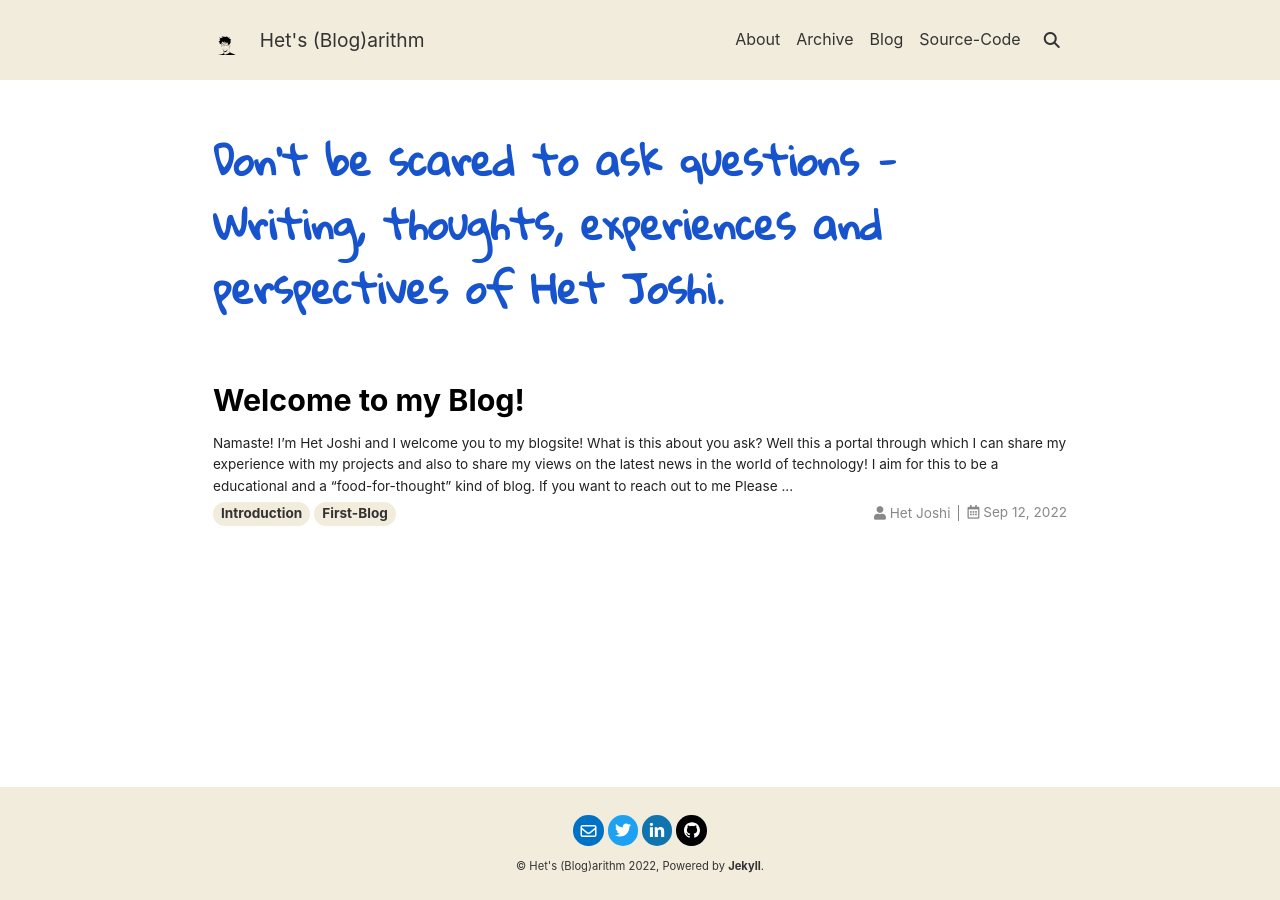
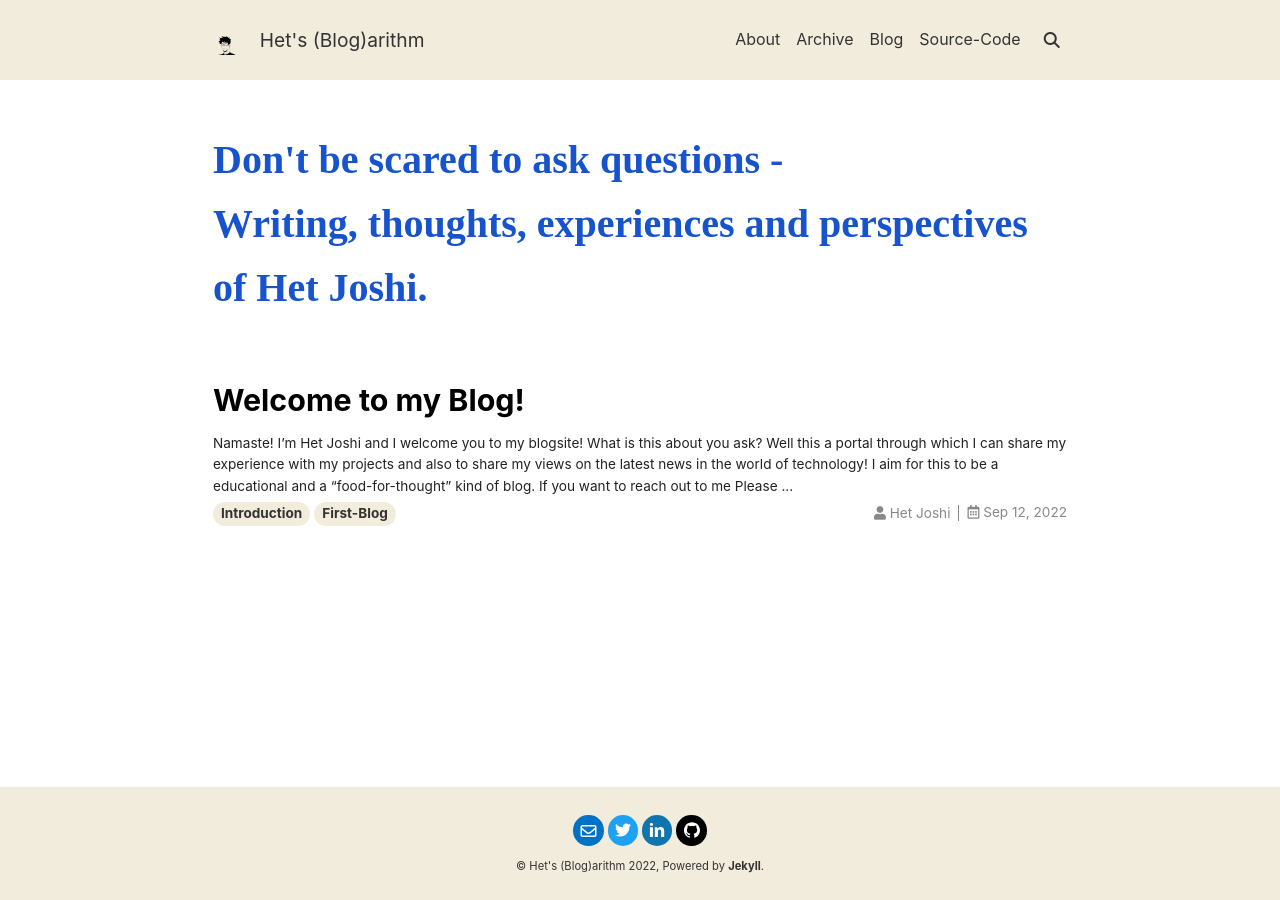
Before and after one commit to Het-Joshi/blog, a Jekyll site: the page built from index.html, in a window 1280 px wide. Built offline with Jekyll 4.4.1, drawn with Linux system fonts in a browser that asks for light colours; nearby versions of some CDN libraries; some web fonts are replaced; the list of posts is cut into pages by our own code.

Commit message:
Update article-header.html

```diff
--- a/_includes/article-header.html
+++ b/_includes/article-header.html
@@ -1,6 +1,6 @@
 <link rel="preconnect" href="https://fonts.googleapis.com">
 <link rel="preconnect" href="https://fonts.gstatic.com" crossorigin>
-<link href="https://fonts.googleapis.com/css2?family=Gloria+Hallelujah&display=swap" rel="stylesheet">
+<link href="https://fonts.googleapis.com/css2?family=Neucha&display=swap" rel="stylesheet">
 {%- include snippets/get-article-title.html article=include.article-%}
 {%- assign _article_title = __return -%}
 
@@ -20,7 +20,7 @@
     <div class="article__header">
       {%- if _show_title -%}
       <header>
-          <h2 style="color:#1653CD; font-family: 'Gloria Hallelujah', cursive; font-size: 2.5rem;">{{ _article_title }}</h2>
+          <h2 style="color:#1653CD; font-family: 'Neucha', cursive; font-size: 2.5rem;">{{ _article_title }}</h2>
       </header>
       {%- endif -%}
       {%- if _show_edit_on_github -%}
```
